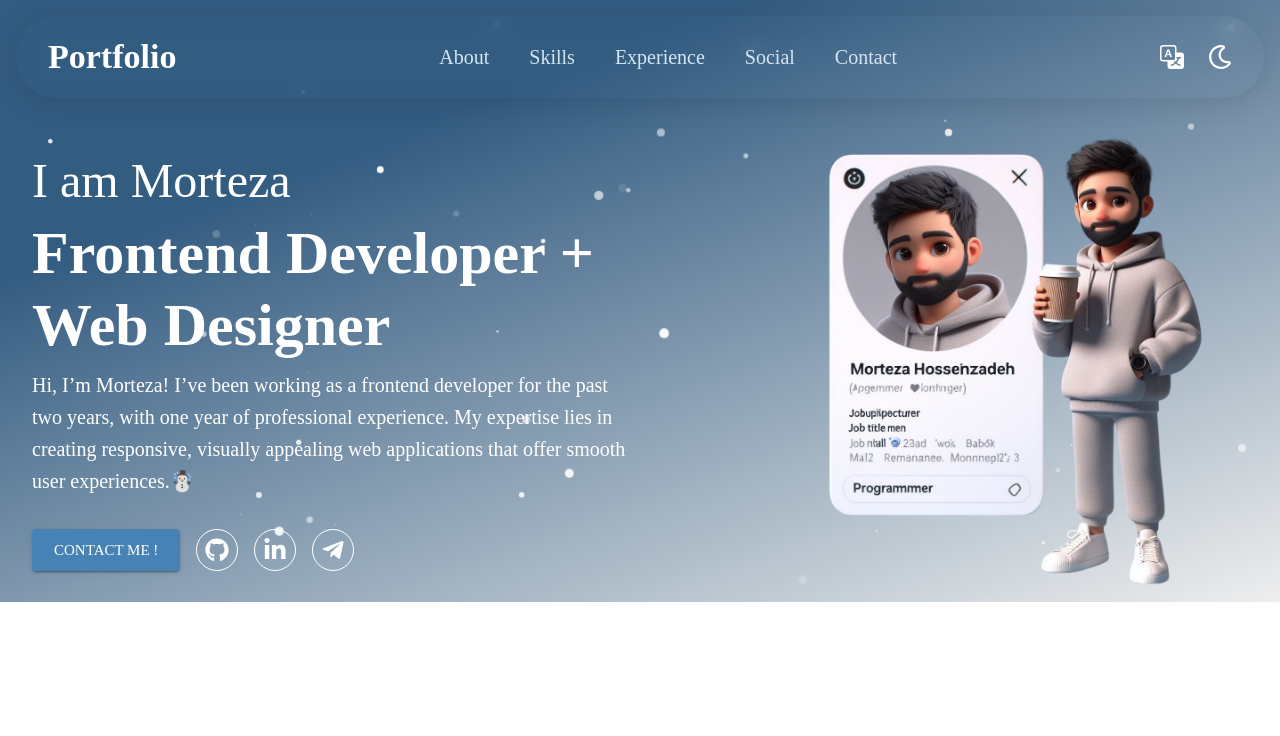
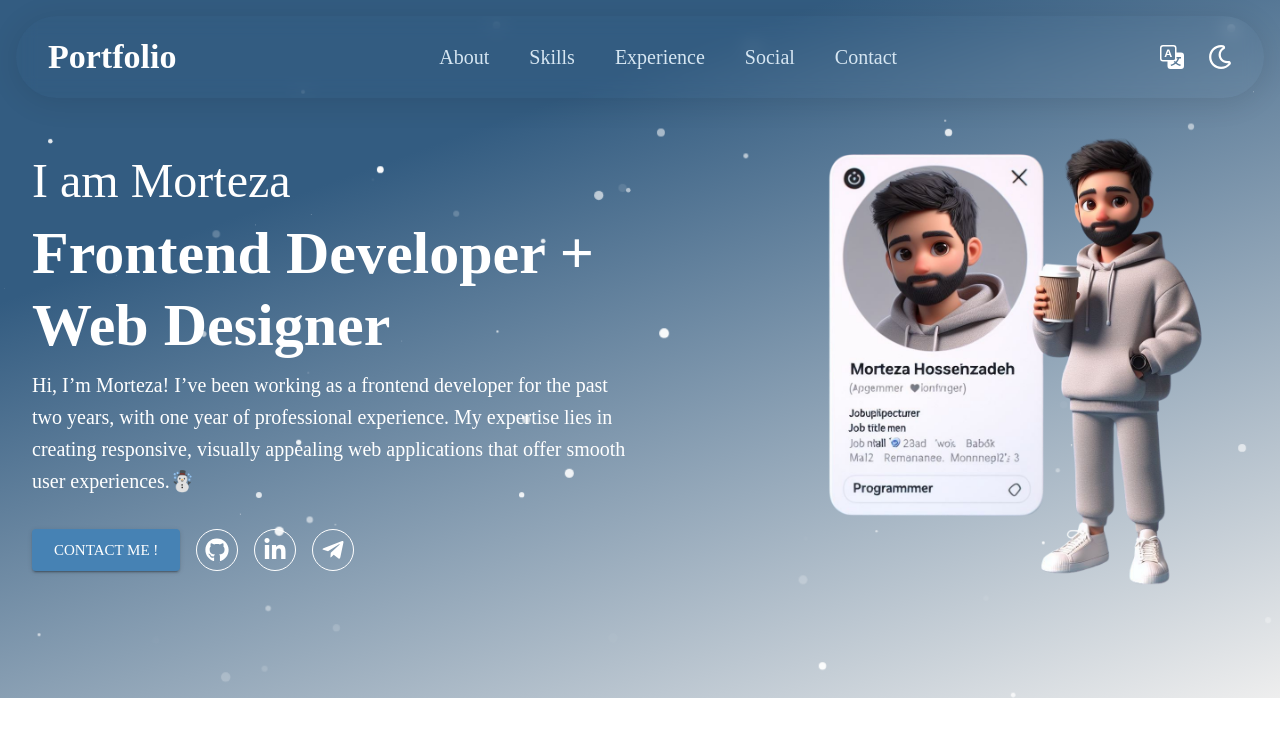
Before and after one commit to Morteza-Hoseinzadeh/personal-portfolio, a React (Create React App) app: page / in a window 1280 px wide. Shown: the top 736 px of the page. Built offline with nearby package versions, Linux system fonts and the light colour scheme; a web font is replaced by a local one.

Commit message:
change app js layout for create sub branch

```diff
--- a/src/App.js
+++ b/src/App.js
@@ -43,11 +43,17 @@ function App() {
       <Box sx={{ position: 'relative !important' }}>
         <Navbar theme={theme} />
         <Box sx={box_style(theme)}>
-          <HeroSection theme={theme} />
+          <CustomBox>
+            <HeroSection theme={theme} />
+          </CustomBox>
         </Box>
       </Box>
     </ThemeProvider>
   );
 }
 
+function CustomBox({ children }) {
+  return <Box mb={12}>{children}</Box>;
+}
+
 export default App;
--- a/src/style/style.css
+++ b/src/style/style.css
@@ -23,5 +23,5 @@
 }
 
 body {
-  overflow: hidden;
+  overflow-x: hidden;
 }
```
